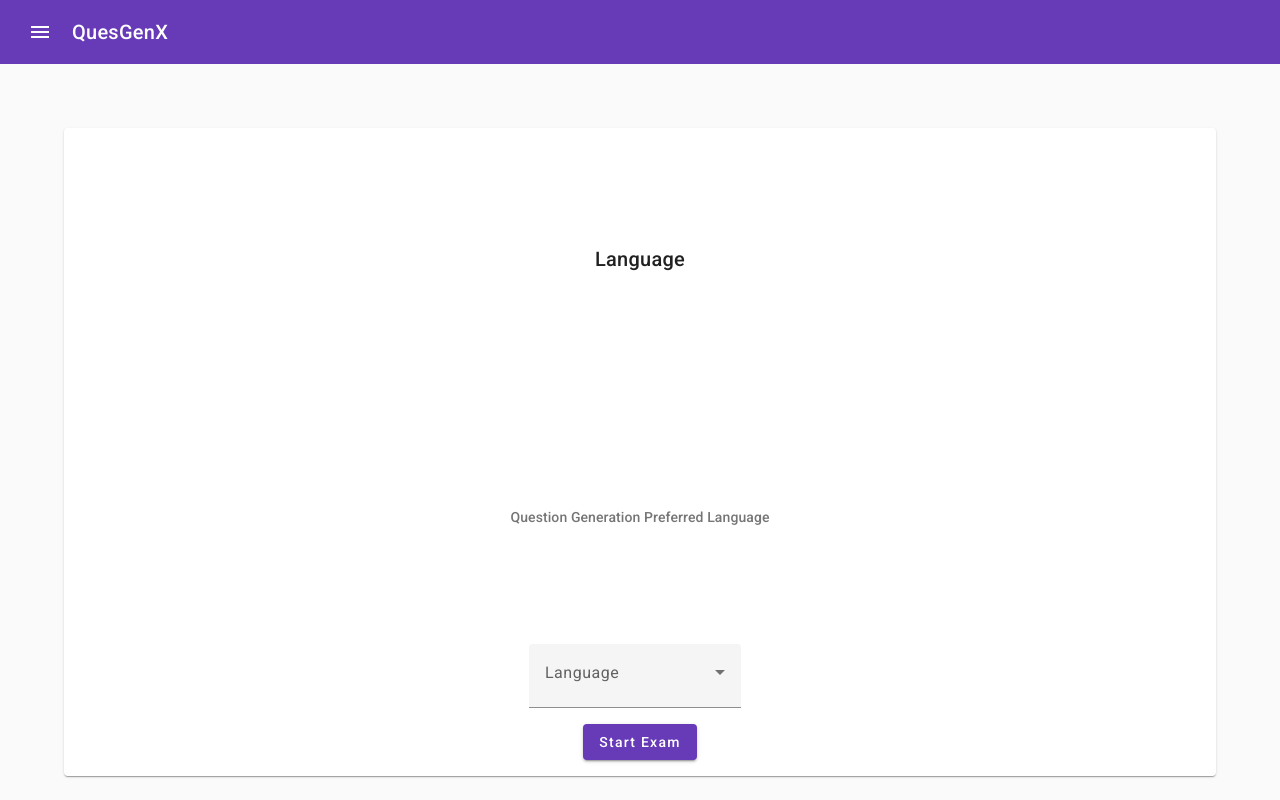
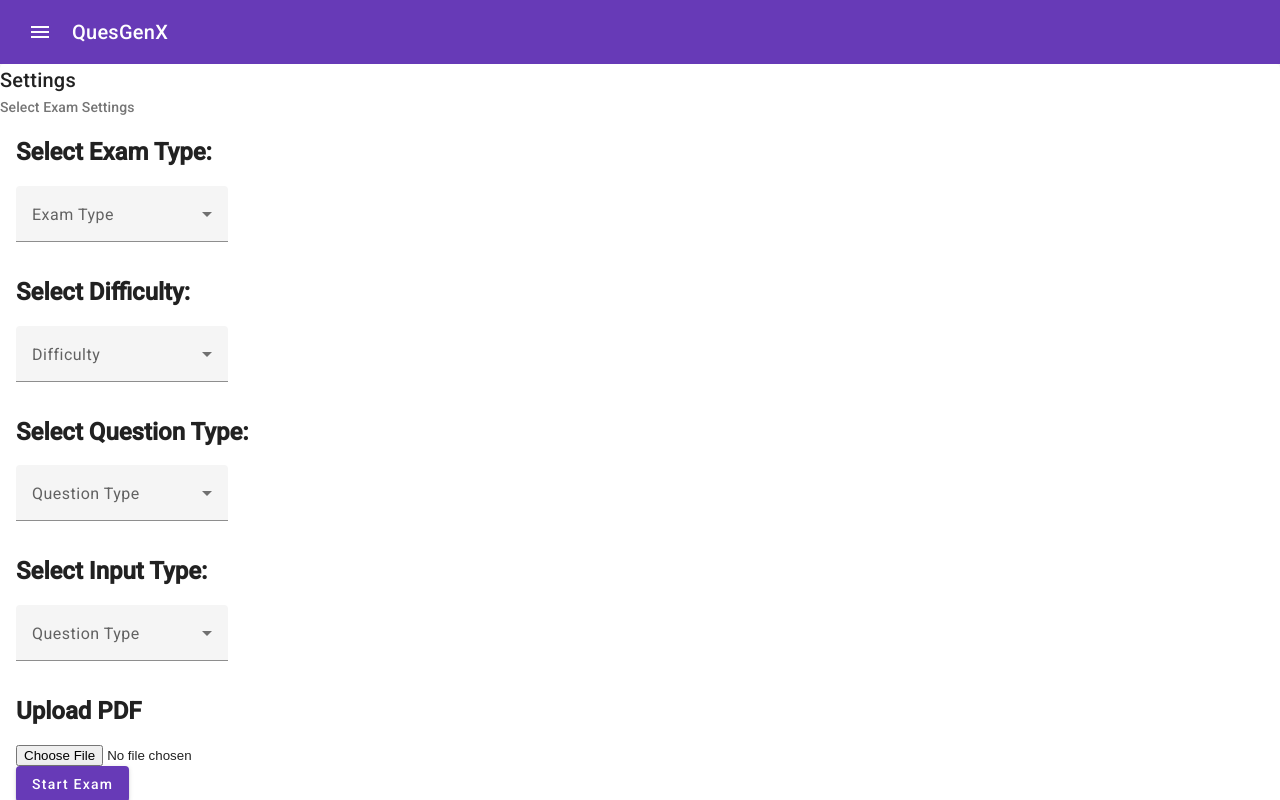
Before and after one commit to wasif31/QuesGenX, an Angular app: page /settings in a window 1280 px wide. Before the commit this address led to /. Built offline with nearby package versions, Linux system fonts and the light colour scheme; what ngx-logger would draw is missing.

Commit message:
refactor

```diff
--- /dev/null
+++ b/src/app/feature/components/exam-settings/exam-settings.component.html
@@ -0,0 +1,51 @@
+<mat-card class="card-wrapper">
+    <mat-card-title class="margin-title">Settings</mat-card-title>
+
+    <mat-card-subtitle class="margin-title">
+        Select Exam Settings
+    </mat-card-subtitle>
+    <mat-card-content>
+        <div fxLayout="column">
+            <div class="form-button">
+                <h2>Select Exam Type:</h2>
+                <mat-form-field appearance="fill">
+                    <mat-label>Exam Type</mat-label>
+                    <mat-select [(ngModel)]="selectedExamType">
+                        <mat-option *ngFor="let type of examTypes" [value]="type">{{ type }}</mat-option>
+                    </mat-select>
+                </mat-form-field>
+
+                <h2>Select Difficulty:</h2>
+                <mat-form-field appearance="fill">
+                    <mat-label>Difficulty</mat-label>
+                    <mat-select [(ngModel)]="selectedDifficulty">
+                        <mat-option *ngFor="let level of difficultyLevels" [value]="level">{{ level }}</mat-option>
+                    </mat-select>
+                </mat-form-field>
+
+                <h2>Select Question Type:</h2>
+                <mat-form-field appearance="fill">
+                    <mat-label>Question Type</mat-label>
+                    <mat-select [(ngModel)]="selectedQuestionType">
+                        <mat-option *ngFor="let type of questionTypes" [value]="type">{{ type }}</mat-option>
+                    </mat-select>
+                </mat-form-field>
+                <h2>Select Input Type:</h2>
+                <mat-form-field appearance="fill">
+                    <mat-label>Question Type</mat-label>
+                    <mat-select [(ngModel)]="selectedInputType">
+                        <mat-option *ngFor="let type of inputTypes" [value]="type">{{ type }}</mat-option>
+                    </mat-select>
+                </mat-form-field>
+
+                <h2>Upload PDF</h2>
+                <div>
+                    <input (change)="onFileSelected($event)" accept="application/pdf" type="file"/>
+                </div>
+
+                <button (click)="startExam()" color="primary" mat-raised-button>Start Exam</button>
+            </div>
+        </div>
+    </mat-card-content>
+
+</mat-card>
--- /dev/null
+++ b/src/app/feature/components/exam-settings/exam-settings.component.ts
@@ -0,0 +1,45 @@
+import { Component } from "@angular/core";
+import { Question } from "../../interfaces/Question";
+import { ExamService } from "../../services/exam.service";
+import { Router } from "@angular/router";
+
+@Component({
+  selector: "app-exam-settings",
+  templateUrl: "./exam-settings.component.html",
+  styleUrls: ["./exam-settings.component.css"],
+})
+export class ExamSettingsComponent {
+  examTypes: string[] = ["Reading", "Writing", "Listening", "Speaking"];
+  difficultyLevels: string[] = ["Easy", "Medium", "Hard"];
+  questionTypes: string[] = ["MCQ", "Fill in the Blanks"];
+  inputTypes: string[] = ["PDF", "Images", "Text"];
+  selectedExamType: string;
+  selectedDifficulty: string;
+  selectedQuestionType: string;
+  selectedInputType: string;
+  selectedFile: File | null;
+  questions: Question[] = [];
+
+  constructor(private examService: ExamService, private router: Router) {}
+
+  startExam() {
+    //todo ashik bhai make a post request with this
+    this.router.navigate(["/exam"]);
+    // Fetch questions based on selected exam settings
+    /*this.examService
+              .fetchQuestions2(
+                this.selectedExamType,
+                this.selectedDifficulty,
+                this.selectedQuestionType,
+                this.selectedFile
+              )
+              .subscribe((questions) => {
+                this.questions = questions;
+                console.log(questions);
+              });*/
+  }
+
+  onFileSelected(event: any): void {
+    this.selectedFile = event.target.files[0];
+  }
+}
--- a/src/app/feature/components/exam/exam.component.html
+++ b/src/app/feature/components/exam/exam.component.html
@@ -1,52 +1,14 @@
-<h2>Select Exam Type:</h2>
-<mat-form-field appearance="fill">
-    <mat-label>Exam Type</mat-label>
-    <mat-select [(ngModel)]="selectedExamType">
-        <mat-option *ngFor="let type of examTypes" [value]="type">{{ type }}</mat-option>
-    </mat-select>
-</mat-form-field>
-
-<h2>Select Difficulty:</h2>
-<mat-form-field appearance="fill">
-    <mat-label>Difficulty</mat-label>
-    <mat-select [(ngModel)]="selectedDifficulty">
-        <mat-option *ngFor="let level of difficultyLevels" [value]="level">{{ level }}</mat-option>
-    </mat-select>
-</mat-form-field>
-
-<h2>Select Question Type:</h2>
-<mat-form-field appearance="fill">
-    <mat-label>Question Type</mat-label>
-    <mat-select [(ngModel)]="selectedQuestionType">
-        <mat-option *ngFor="let type of questionTypes" [value]="type">{{ type }}</mat-option>
-    </mat-select>
-</mat-form-field>
-<h2>Select Input Type:</h2>
-<mat-form-field appearance="fill">
-    <mat-label>Question Type</mat-label>
-    <mat-select [(ngModel)]="selectedInputType">
-        <mat-option *ngFor="let type of inputTypes" [value]="type">{{ type }}</mat-option>
-    </mat-select>
-</mat-form-field>
-
-<h2>Upload PDF</h2>
-<div>
-    <input type="file" (change)="onFileSelected($event)" accept="application/pdf" />
-</div>
-
-<button (click)="startExam()" color="primary" mat-raised-button>Start Exam</button>
-
 <!--Display MCQ questions if selectedQuestionType is 'MCQ'-->
 <mat-card>
     <div *ngIf="selectedQuestionType === 'MCQ'">
-    <app-timer [duration]="60"></app-timer>
+        <app-timer [duration]="60"></app-timer>
         <h2>Multiple Choice Questions:</h2>
-        <div class="question-card" *ngFor="let question of questions">
+        <div *ngFor="let question of questions" class="question-card">
             <mat-card>
                 <mat-card-content>
                     <p class="question-text">{{ question.question }}</p>
-                    <mat-radio-group class="radio-group" [(ngModel)]="selectedAnswers[question.id]">
-                        <mat-radio-button class="radio-button" *ngFor="let option of question.options" [value]="option">
+                    <mat-radio-group [(ngModel)]="selectedAnswers[question.id]" class="radio-group">
+                        <mat-radio-button *ngFor="let option of question.options" [value]="option" class="radio-button">
                             {{ option }}
                         </mat-radio-button>
                     </mat-radio-group>
@@ -57,5 +19,5 @@
     </div>
 </mat-card>
 <div *ngIf="selectedExamType === 'Speaking'">
-<app-speaking-exam></app-speaking-exam>
+    <app-speaking-exam></app-speaking-exam>
 </div>
--- a/src/app/feature/components/exam/exam.component.ts
+++ b/src/app/feature/components/exam/exam.component.ts
@@ -9,43 +9,17 @@ import { Router } from "@angular/router";
   styleUrls: ["./exam.component.css"],
 })
 export class ExamComponent {
-  examTypes: string[] = ["Reading", "Writing", "Listening","Speaking"];
-  difficultyLevels: string[] = ["Easy", "Medium", "Hard"];
-  questionTypes: string[] = ["MCQ", "Fill in the Blanks"];
-  inputTypes: string[] = ["PDF", "Images","Text"];
-
   selectedExamType: string;
-  selectedDifficulty: string;
   selectedQuestionType: string;
-  selectedInputType: string;
-  selectedFile: File | null;
 
   questions: Question[] = [];
   selectedAnswers: { [key: number]: string } = {};
 
-  examSubmitted = false;
   score: number;
   percentage: number;
 
-  constructor(private examService: ExamService, private router: Router) {}
-
-  onFileSelected(event: any): void {
-    this.selectedFile = event.target.files[0];
-  }
-
-  startExam() {
-    // Fetch questions based on selected exam settings
-    this.examService
-      .fetchQuestions2(
-        this.selectedExamType,
-        this.selectedDifficulty,
-        this.selectedQuestionType,
-        this.selectedFile
-      )
-      .subscribe((questions) => {
-        this.questions = questions;
-        console.log(questions);
-      });
+  constructor(private examService: ExamService, private router: Router) {
+    //todo ashik bhai get the necessary data with question or other items
   }
 
   submitExam() {
--- a/src/app/feature/components/home/home.component.ts
+++ b/src/app/feature/components/home/home.component.ts
@@ -8,26 +8,26 @@ import { Router } from "@angular/router";
 })
 export class HomeComponent {
   languages: string[] = [
-    'English',
-    'Spanish',
-    'French',
-    'German',
-    'Italian',
-    'Chinese',
-    'Japanese',
-    'Russian',
-    'Portuguese',
-    'Arabic',
-    'Hindi',
-    'Bengali',
-    'Indonesian',
-    'Swahili',
-    'Korean',
-    'Turkish',
-    'Dutch',
-    'Swedish',
-    'Polish',
-    'Greek',
+    "English",
+    "Spanish",
+    "French",
+    "German",
+    "Italian",
+    "Chinese",
+    "Japanese",
+    "Russian",
+    "Portuguese",
+    "Arabic",
+    "Hindi",
+    "Bengali",
+    "Indonesian",
+    "Swahili",
+    "Korean",
+    "Turkish",
+    "Dutch",
+    "Swedish",
+    "Polish",
+    "Greek",
   ];
 
   selectedLanguage: string;
@@ -36,7 +36,7 @@ export class HomeComponent {
 
   startExam() {
     // Navigate to the exam component and pass the selected language as a query parameter
-    this.router.navigate(["/exam"], {
+    this.router.navigate(["/settings"], {
       queryParams: { lang: this.selectedLanguage },
     });
   }
--- a/src/app/feature/feature-routing.module.ts
+++ b/src/app/feature/feature-routing.module.ts
@@ -3,10 +3,12 @@ import { RouterModule, Routes } from "@angular/router";
 import { HomeComponent } from "./components/home/home.component";
 import { ResultComponent } from "./components/result/result.component";
 import { ExamComponent } from "./components/exam/exam.component";
+import { ExamSettingsComponent } from "./components/exam-settings/exam-settings.component";
 
 const routes: Routes = [
   { path: "", component: HomeComponent },
   { path: "exam", component: ExamComponent },
+  { path: "settings", component: ExamSettingsComponent },
   { path: "result", component: ResultComponent },
 
   /*{
--- a/src/app/feature/feature.module.ts
+++ b/src/app/feature/feature.module.ts
@@ -9,6 +9,7 @@ import { ResultComponent } from "./components/result/result.component";
 import { ExamComponent } from "./components/exam/exam.component";
 import { SpeakingExamComponent } from './components/speaking-exam/speaking-exam.component';
 import { TimerComponent } from './components/timer/timer.component';
+import { ExamSettingsComponent } from './components/exam-settings/exam-settings.component';
 
 @NgModule({
   imports: [CommonModule, FeatureRoutingModule, SharedModule],
@@ -20,6 +21,7 @@ import { TimerComponent } from './components/timer/timer.component';
     ExamComponent,
     SpeakingExamComponent,
     TimerComponent,
+    ExamSettingsComponent,
   ],
   exports: [HomeComponent],
 })
```
Also changed, not shown: src/app/feature/components/exam-settings/exam-settings.component.css (added), 1 other file (tests, documents, lock files or other folders). Lines whose indentation alone changed are shown as unchanged.
